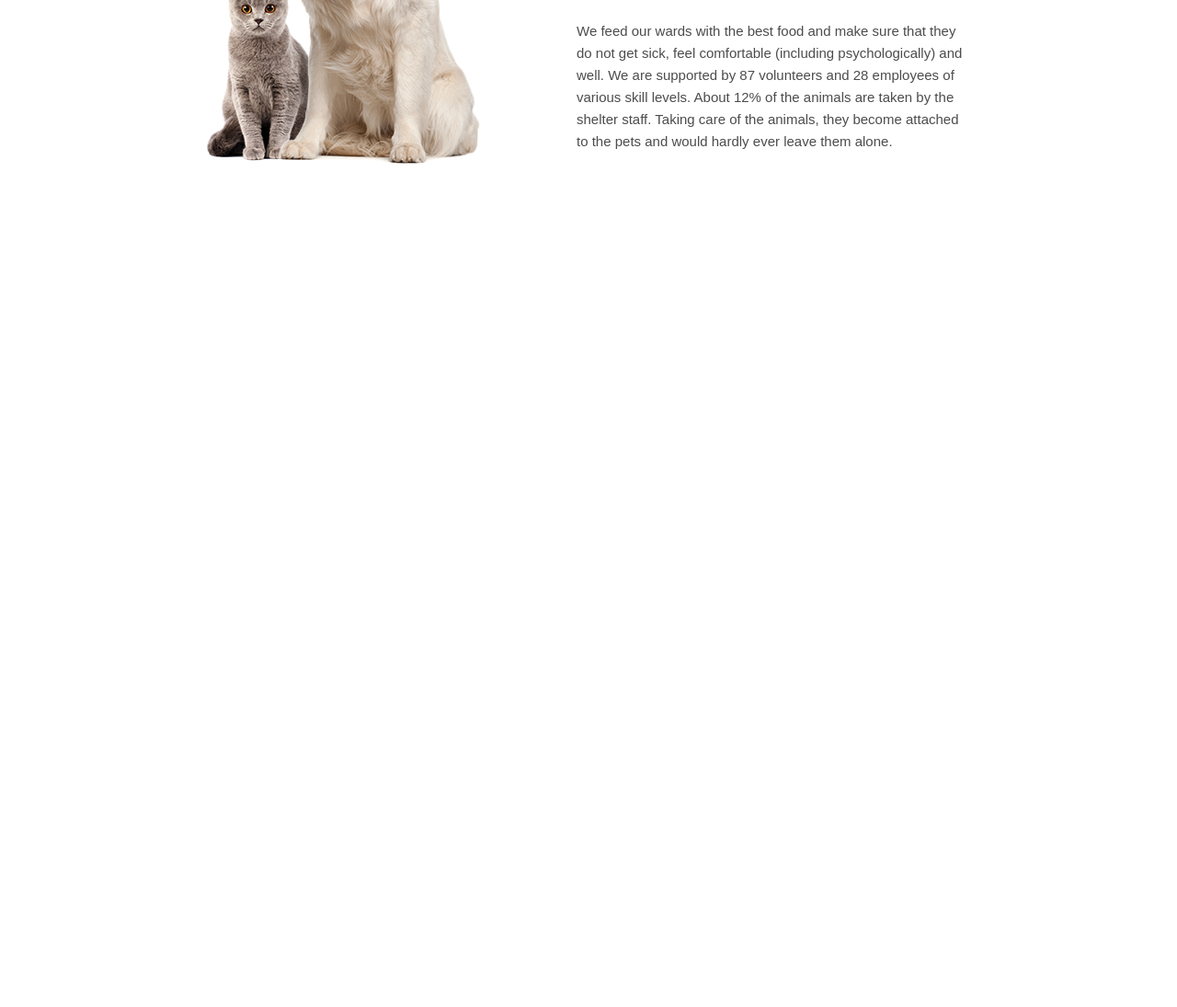
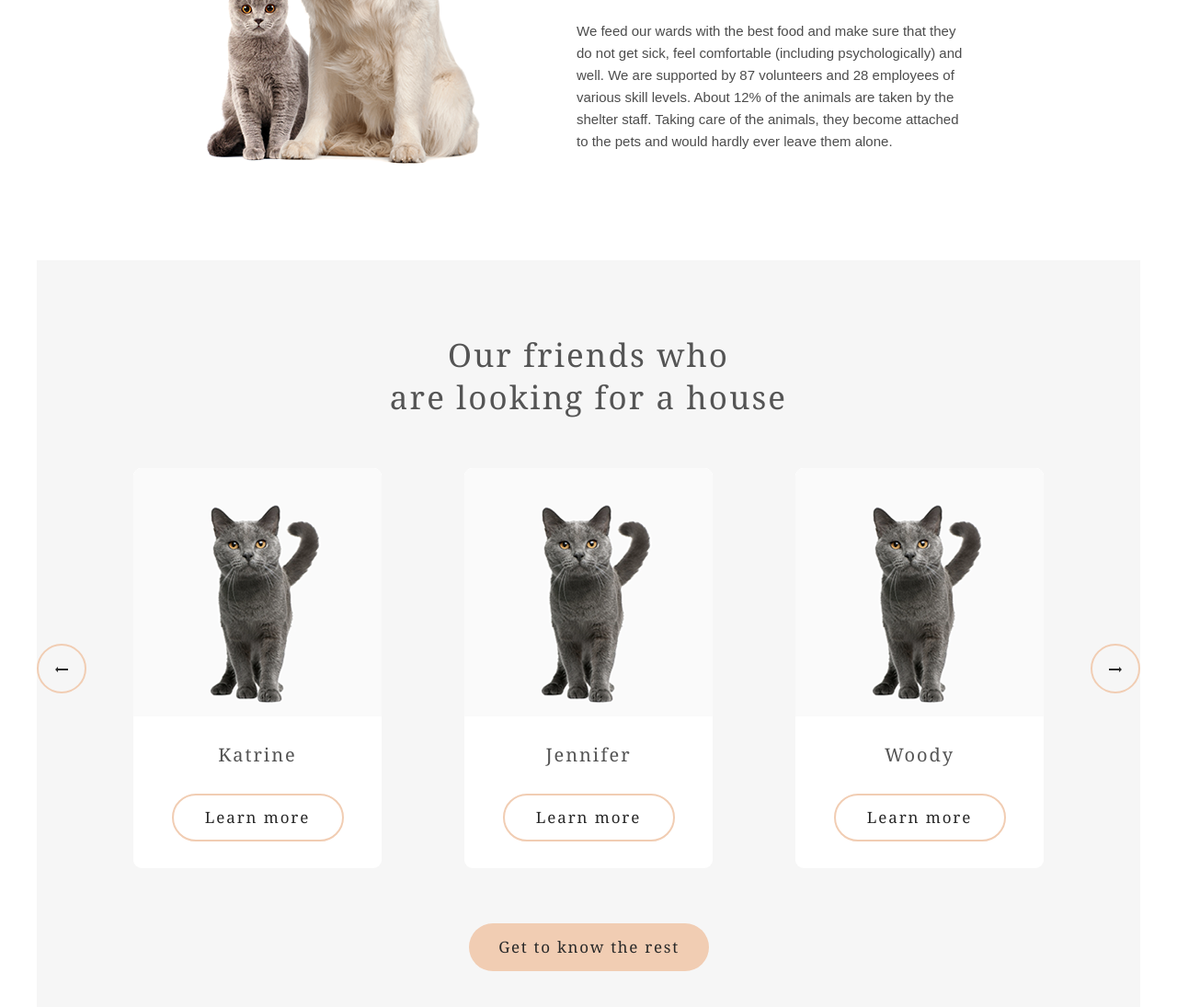
Before and after one commit to gitmmv/rsschool-cv, a plain HTML site: page pages/main/index.html in a window 1280 px wide. Shown: the part 1217-2312 px from the top of the page at 92% size. Before the commit the page ends 1500 px from the top, so only its background shows below. Drawn offline with Linux system fonts and the light colour scheme.

Commit message:
feat: add section "pets_slider"

```diff
--- a/pages/main/index.html
+++ b/pages/main/index.html
@@ -44,5 +44,42 @@
         <p class="about_content_subheading2">We feed our wards with the best food and make sure that they do not get sick, feel comfortable (including psychologically) and well. We are supported by 87 volunteers and 28 employees of various skill levels. About 12% of the animals are taken by the shelter staff. Taking care of the animals, they become attached to the pets and would hardly ever leave them alone.</p>
     </div>
 </section>
+<!--  -->
+<section class="container pets" id="pets">
+    <h3>Our friends who<br>
+        are looking for a house
+    </h3>
+    <div class="pets_slider">
+        <button class="button-arrow right">
+                <img src="./../../assets/icons/Arrow-left.svg" alt="Arrow-left">
+        </button>
+            <div class="card">
+                <img src="./../../assets/images/pets-katrine.png" alt="Katrine">
+                <p class="name">Katrine</p>
+                <button>Learn more</button>
+            </div>
+
+            <div class="card">
+                <img src="./../../assets/images/pets-katrine.png" alt="Jennifer">
+                <p class="name">Jennifer</p>
+                <button>Learn more</button>
+            </div>
+
+            <div class="card">
+                <img src="./../../assets/images/pets-katrine.png" alt="Woody">
+                <p class="name">Woody</p>
+                <button>Learn more</button>
+            </div>
+
+            <button class="button-arrow left">
+                <img src="./../../assets/icons/Arrow-right.svg" alt="Arrow-right">
+            </button>
+
+
+    </div>
+    <button class="button_slider">Get to know the rest</button>
+
+</section>
+<!--  -->
 </body>
     </header>
--- a/pages/main/style.css
+++ b/pages/main/style.css
@@ -194,3 +194,102 @@ width: 430px;
 height: 380px;
 }
 /* About - end */
+
+/* start */
+
+.pets {
+  background: #F6F6F6;
+  width: 1200px;
+  height: 877px;
+
+}
+.pets h3{
+  text-align: center;
+  padding-top: 80px;
+  padding-bottom: 55px;
+}
+.pets_slider{
+  width: 1200px;
+  height: 435px;
+  display: flex;
+  align-items: center;
+
+}
+
+.button-arrow{
+  width: 54px;
+  height: 54px;
+  border: 2px solid #F1CDB3;
+border-radius: 100px;
+align-items: center;
+}
+.button-arrow:hover{
+  background: #FDDCC4;
+
+}
+.card + .card{
+  margin-left: 39px;
+}
+.card{
+  margin: 0 auto;
+  width: 270px;
+  height: 435px;
+  background-color: white;
+  border-radius: 9px;
+  text-align: center;
+}
+.card .name{
+  font-family: 'Georgia';
+font-style: normal;
+font-weight: 400;
+font-size: 20px;
+line-height: 23px;
+letter-spacing: 0.098em;
+color: #545454;
+}
+.card img{
+  padding-bottom: 26px;
+}
+
+.card button{
+  width: 187px;
+  height: 52px;
+  border-radius: 100px;
+  border: 2px solid #F1CDB3;
+
+font-family: 'Georgia';
+font-style: normal;
+font-weight: 400;
+font-size: 17px;
+line-height: 130%;
+letter-spacing: 0.11em;
+color: #292929;
+margin-top: 31px;
+
+}
+.card button:hover{
+  background: #FDDCC4;
+border:none;
+}
+
+.button_slider{
+width: 261px;
+height: 52px;
+margin-left: 470px;
+margin-top: 60px;
+background: #F1CDB3;
+border-radius: 100px;
+
+font-family: 'Georgia';
+font-style: normal;
+font-weight: 400;
+font-size: 17px;
+line-height: 130%;
+letter-spacing: 0.1em;
+color: #292929;
+}
+.button_slider:hover{
+  background: #FDDCC4;
+
+}
+/* end */
```
